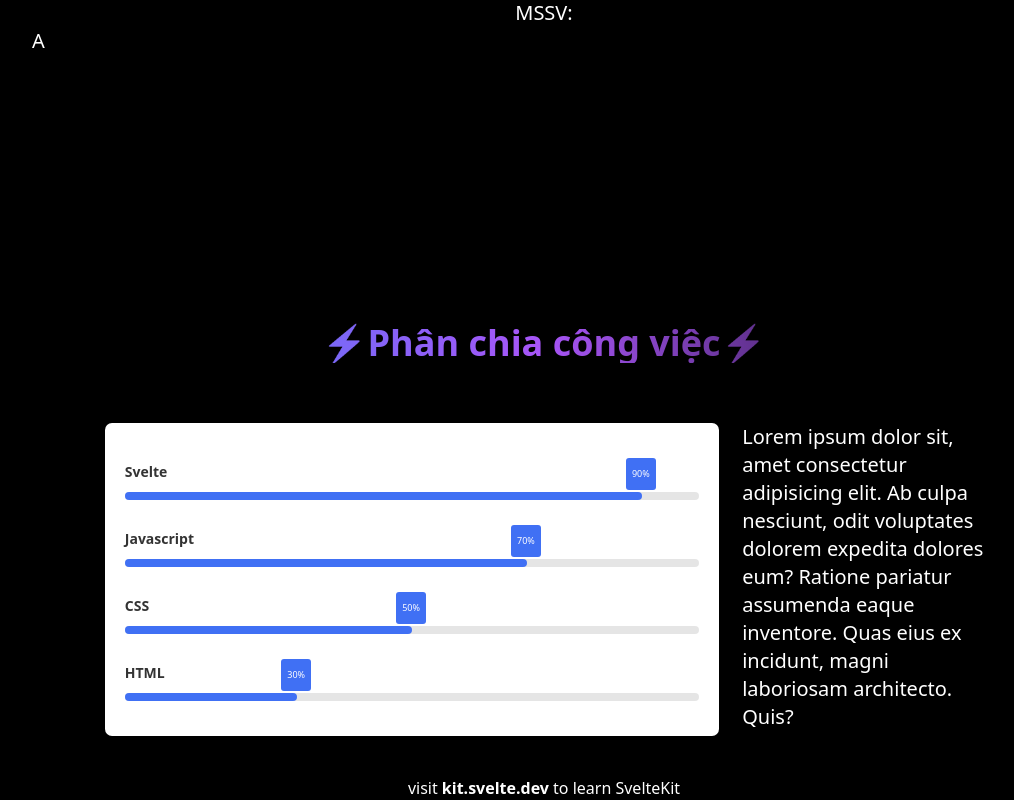
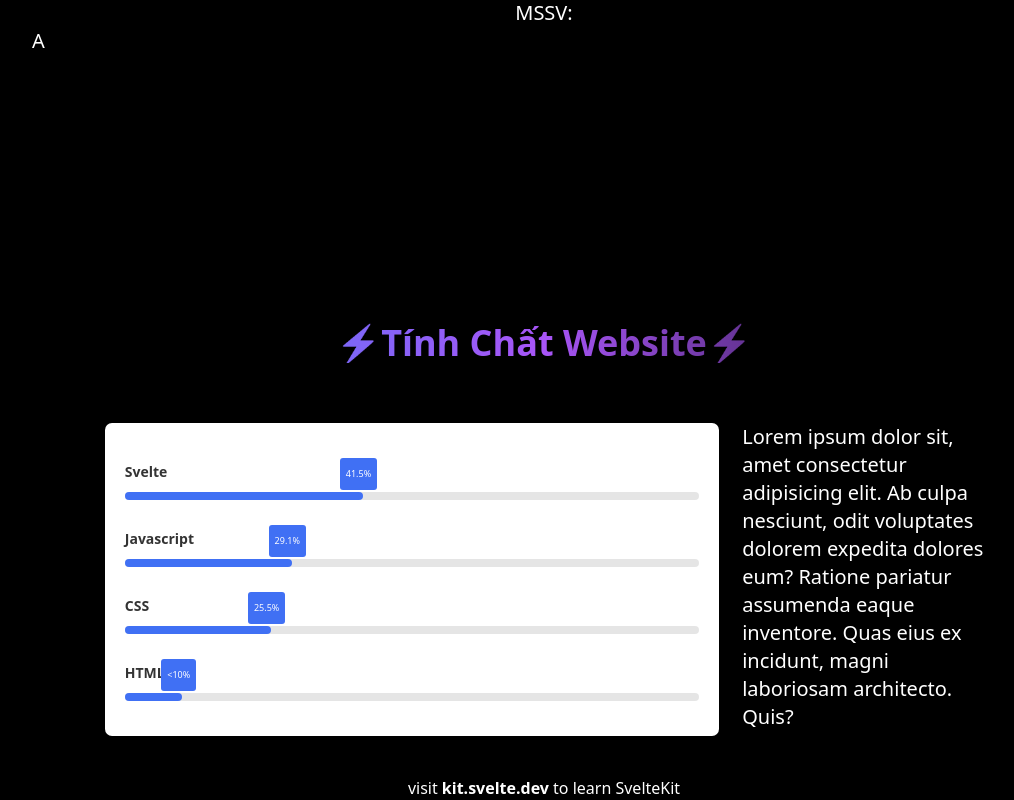
Before and after one commit to Jackesque/IE104-Project-Personal-Blog, a SvelteKit app: page / in a window 1280 px wide. Shown: the part 1283-2083 px from the top of the page, without its empty margins (96-1110 px from the left). Built offline with nearby package versions, Linux system fonts and the light colour scheme.

Commit message:
Seperate folder

```diff
--- a/src/routes/component/Progress/Progress.css
+++ b/src/component/Language/Language.css
@@ -24,6 +24,7 @@
     border-radius: 6px;
     margin-top: 6px;
     background: rgba(0,0,0,0.1);
+
 }
 .skill-bar .skill-per{
     position: relative;
@@ -34,19 +35,9 @@
     background: #4070f4;
     animation: progress 0.4s ease-in-out forwards;
     opacity: 0;
+    min-width:10%;
 }
-.skill-per.css{
-    width: 70%;
-    animation-delay: 0.1s;
-}
-.skill-per.javascript{
-    width: 50%;
-    animation-delay: 0.2s;
-}
-.skill-per.nodejs{
-    width: 30%;
-    animation-delay: 0.3s;
-}
+
 @keyframes progress {
     0%{
         width: 0;
--- a/src/routes/component/Progress/Progress.svelte
+++ b/src/component/Language/Language.svelte
@@ -1,37 +1,37 @@
 <script>
-    import './Progress.css'
+    import './Language.css'
 </script>
 
 <div class="container">
     <div class="skill-box">
         <span class="title">Svelte</span>
         <div class="skill-bar">
-            <span class="skill-per html">
-                <span class="tooltip">90%</span>
+            <span class="skill-per bg-red-500" style='width:41.5%'>
+                <span class="tooltip">41.5%</span>
             </span>
         </div>
     </div>
     <div class="skill-box">
         <span class="title">Javascript</span>
         <div class="skill-bar">
-            <span class="skill-per css">
-                <span class="tooltip">70%</span>
+            <span class="skill-per" style='animation-delay: 0.1s; width:29.1%'>
+                <span class="tooltip">29.1%</span>
             </span>
         </div>
     </div>
     <div class="skill-box">
         <span class="title">CSS</span>
         <div class="skill-bar">
-            <span class="skill-per javascript">
-                <span class="tooltip">50%</span>
+            <span class="skill-per javascript red" style='animation-delay: 0.2s; width:25.5%'>
+                <span class="tooltip">25.5%</span>
             </span>
         </div>
     </div>
     <div class="skill-box">
         <span class="title">HTML</span>
         <div class="skill-bar">
-            <span class="skill-per nodejs">
-                <span class="tooltip">30%</span>
+            <span class="skill-per" style='animation-delay: 0.3s; width:3.9%'>
+                <span class="tooltip">&lt;10%</span>
             </span>
         </div>
     </div>
--- a/src/routes/+layout.svelte
+++ b/src/routes/+layout.svelte
@@ -1,10 +1,10 @@
 <script>
-	import Header from './component/Header/Header.svelte'
-	import './base.css'
+	import Navbar from '../component/Navbar/Navbar.svelte'
+	import '../css/base.css'
 </script>
 <div class="flex flex-col bg-black min-h-screen text-white w-full">
 	<div class='sticky top-0 mb-10'>
-		<Header/>
+		<Navbar/>
 	</div>
 
 	<main class='flex flex-col flex-1'>
--- a/src/routes/+page.svelte
+++ b/src/routes/+page.svelte
@@ -1,6 +1,10 @@
 <script>
-	import './base.css'
-	import Progress from './component/Progress/Progress.svelte'
+	import Intro from './home/Intro.svelte'
+	import MemberList from './home/MemberList.svelte'
+	import WebAnalyze from './home/WebAnalyze.svelte'
+
+	//css
+	import '../css/base.css'
 </script>
 
 <svelte:head>
@@ -8,64 +12,11 @@
 	<meta name="description" content="Svelte demo app" />
 </svelte:head>
 
-<div id='content1' class='flex flex-col items-center mt-10'>
-	<div class='content border-b-2 pb-60 border-grey-400'>
-		<h1 class='text-3xl font-bold'>Chào!</h1>
-		<h1 class='text-4xl font-bold pt-3'>Đây là đồ án blog cá nhân của
-		<span class=' text-transparent bg-gradient-to-r from-emerald-300 via-teal-400 to-teal-500 bg-clip-text'>Nhóm 2</span>
-		</h1>
-		<p class='pt-3'>Như tiêu đề và tính chất đồ án nhóm mình đăng ký, đây là blog cá nhân của nhóm<br>
-		Trang web phần lớn được viết bằng framework Sveltekit, CSS Tailwind và Javascript </p>
-		<p class='pt-3'>Mọi người có thể xem mã nguồn ở <a class='text-teal-400 underline' href='https://github.com/Jackesque/IE104-Project-Personal-Blog'>Github</a>!</p>
+<div class='flex flex-col items-center mt-10'>
+	<Intro/>
 
-		<div class='flex gap-8 pt-5 font-bold'>
-			<div class='border-2 border-gray-400 rounded-md p-3 hover:scale-[1.03]
-			hover:border-teal-300 hover:text-teal-300'><a href='#content2'><p>Thành viên nhóm</p></a></div>
-			<div class='border-2 border-gray-400 rounded-md p-3 hover:scale-[1.03]
-			hover:border-teal-300 hover:text-teal-300'><a href='#content3'><p>Quá trình công việc</p></a></div>
-		</div>
-	</div>
+	<MemberList/>
 
-	<div id='content2' class='content mb-40 pt-24'>
-		<span class='text-4xl font-bold pt-3 text-transparent bg-gradient-to-r
-		from-yellow-400 via-red-500 to-pink-500 bg-clip-text mb-20 text-center'>🔥Thành viên trong nhóm🔥 </span>
-		<div class='grid grid-cols-3 gap-3'>
-			<div class='flex flex-col items-center'>
-				<img class='w-80 m-3 rounded-md' src='ava1.png' alt='Thai1'/>
-				<h1 class='text-2xl font-medium m-1'>Trần Duy Thái</h1>
-				<h2 class='text-xl'>MSSV:21522582</h2>
-			</div>
-			<div class='flex flex-col items-center'>
-				<img class='w-80 m-3 rounded-md' src='ava2.jpg' alt='Tien'/>
-				<h1 class='text-2xl font-medium m-1'>Trần Quang Tiến</h1>
-				<h2 class='text-xl'>MSSV:</h2>
-			</div>
-			<div class='flex flex-col items-center'>
-				<img class='w-80 m-3 rounded-md' src='' alt='Thai2'/>
-				<h1 class='text-2xl font-medium m-1'>Đào Duy Thái</h1>
-				<h2 class='text-xl'>MSSV:</h2>
-			</div>
-		</div>
-		<a href='#content1 font-white'><p>A</p></a>
-	</div>
-
-	<div id='content3' class='content pt-24'>
-		<span class='text-4xl font-bold pt-3 text-transparent bg-gradient-to-r
-		from-blue-500 via-purple-500 bg-clip-text mb-5 text-center'>⚡️Phân chia công việc⚡️</span>
-
-		<div class='flex gap-2 pt-10 w-full justify-center'>
-			<Progress/>
-
-			<span class='overflow-hidden whitespace-prewrap max-h-80 w-3/12'>
-				<p>Lorem ipsum dolor sit, amet consectetur adipisicing elit. Ab culpa nesciunt, odit voluptates dolorem expedita dolores eum? Ratione pariatur assumenda eaque inventore. Quas eius ex incidunt, magni laboriosam architecto. Quis?</p>
-			</span>
-		</div>
-
-		<svg width="1890" height="1344" viewBox="0 0 1890 1344" fill="none" xmlns="http://www.w3.org/2000/svg" class="absolute bottom-0 right-6 translate-y-[37%] transform-gpu w-[calc(100%-3rem)] md:w-[600px] 2xl:w-[900px] z-[-1] opacity-70 dark:opacity-30">
-			<path d="M473 468V757.944L709 639.944V351.5M473 468L237 351.5M473 468L709 351.5M473 468V756.444L237 874.444M473 468L237 352L1 468M473 468L237 584.5M709 351.5L473 235.5L237 351.5M709 351.5V641.444M709 351.5L473 235L709 119L945 235L709 351.5ZM237 351.5V118M237 584.5V874.444M237 584.5L1 468M237 874.444L1 756.444V468M237 118L473 2L709 118L473 234.5L237 118ZM1181 587V352M1181 352L945 236L709 352M1181 352L945 468.5M709 352V640.444L892.5 729.5M709 352L945 468.5M945 468.5V701.5M1417 990.944V702.5M1417 702.5L1181 586.5L945 702.5L1181 819M1417 702.5L1181 819M1417 702.5V992.444M1417 702.5L1181 586L1417 470L1653 586L1417 702.5ZM1181 819L945 703L709 819M1181 819L945 935.5M945 935.5V1225.44L709 1107.44V819M945 935.5L709 819M1181 1052.5V1342.44M1181 1052.5L945 936M1181 1052.5L1417 936M1181 1342.44L1417 1224.44V936M1181 1342.44L945 1224.44V936M1417 936L1181 820L945 936M1653 819.5V1109.44M1653 819.5L1417 703M1653 819.5L1889 703M1653 1109.44L1889 991.444V703M1653 1109.44L1417 991.444V703M1889 703L1653 587L1417 703" stroke="url(#paint0_linear_606_425)" stroke-width="2"></path>
-
-			<defs><linearGradient id="paint0_linear_606_425" x1="1888.85" y1="711.272" x2="752.465" y2="-321.779" gradientUnits="userSpaceOnUse"><stop class="text-primary-400 dark:text-primary-400" stop-color="currentColor"></stop><stop class="text-primary-300 dark:text-primary-300" offset="0.5" stop-color="currentColor"></stop><stop class="text-primary-300 dark:text-primary-200" offset="1" stop-color="currentColor"></stop></linearGradient></defs>
-		</svg>
-	</div>
+	<WebAnalyze/>
 
 </div>
--- /dev/null
+++ b/src/routes/home/Intro.svelte
@@ -0,0 +1,16 @@
+<div id='content1' class='content border-b-2 pb-60 border-grey-400'>
+    <h1 class='text-3xl font-bold'>Chào!</h1>
+    <h1 class='text-4xl font-bold pt-3'>Đây là đồ án blog cá nhân của
+    <span class=' text-transparent bg-gradient-to-r from-emerald-300 via-teal-400 to-teal-500 bg-clip-text'>Nhóm 2</span>
+    </h1>
+    <p class='pt-3'>Như tiêu đề và tính chất đồ án nhóm mình đăng ký, đây là blog cá nhân của nhóm<br>
+    Trang web phần lớn được viết bằng framework Sveltekit, CSS Tailwind và Javascript </p>
+    <p class='pt-3'>Mọi người có thể xem mã nguồn ở <a class='text-teal-400 underline' href='https://github.com/Jackesque/IE104-Project-Personal-Blog'>Github</a>!</p>
+
+    <div class='flex gap-8 pt-5 font-bold'>
+        <div class='border-2 border-gray-400 rounded-md p-3 hover:scale-[1.03]
+        hover:border-teal-300 hover:text-teal-300'><a href='#content2'><p>Thành viên nhóm</p></a></div>
+        <div class='border-2 border-gray-400 rounded-md p-3 hover:scale-[1.03]
+        hover:border-teal-300 hover:text-teal-300'><a href='#content3'><p>Quá trình công việc</p></a></div>
+    </div>
+</div>
--- /dev/null
+++ b/src/routes/home/MemberList.svelte
@@ -0,0 +1,22 @@
+<div id='content2' class='content mb-40 pt-24'>
+    <span class='text-4xl font-bold pt-3 text-transparent bg-gradient-to-r
+    from-yellow-400 via-red-500 to-pink-500 bg-clip-text mb-20 text-center'>🔥Thành viên trong nhóm🔥 </span>
+    <div class='grid grid-cols-3 gap-3'>
+        <div class='flex flex-col items-center'>
+            <img class='w-80 m-3 rounded-md' src='ava1.png' alt='Thai1'/>
+            <h1 class='text-2xl font-medium m-1'>Trần Duy Thái</h1>
+            <h2 class='text-xl'>MSSV:21522582</h2>
+        </div>
+        <div class='flex flex-col items-center'>
+            <img class='w-80 m-3 rounded-md' src='ava2.jpg' alt='Tien'/>
+            <h1 class='text-2xl font-medium m-1'>Trần Quang Tiến</h1>
+            <h2 class='text-xl'>MSSV:</h2>
+        </div>
+        <div class='flex flex-col items-center'>
+            <img class='w-80 m-3 rounded-md' src='' alt='Thai2'/>
+            <h1 class='text-2xl font-medium m-1'>Đào Duy Thái</h1>
+            <h2 class='text-xl'>MSSV:</h2>
+        </div>
+    </div>
+    <a href='#content1 font-white'><p>A</p></a>
+</div>
--- /dev/null
+++ b/src/routes/home/WebAnalyze.svelte
@@ -0,0 +1,15 @@
+<script>
+    import Language from '../../component/Language/Language.svelte'
+</script>
+
+<div id='content3' class='content pt-24'>
+    <span class='text-4xl font-bold pt-3 text-transparent bg-gradient-to-r
+    from-blue-500 via-purple-500 bg-clip-text mb-5 text-center'>⚡️Tính Chất Website⚡️</span>
+
+    <div class='flex gap-2 pt-10 w-full justify-center'>
+        <Language/>
+        <span class='overflow-hidden whitespace-prewrap max-h-80 w-3/12'>
+            <p>Lorem ipsum dolor sit, amet consectetur adipisicing elit. Ab culpa nesciunt, odit voluptates dolorem expedita dolores eum? Ratione pariatur assumenda eaque inventore. Quas eius ex incidunt, magni laboriosam architecto. Quis?</p>
+        </span>
+    </div>
+</div>
```
Also changed, not shown: src/component/Navbar/Navbar.svelte (renamed from src/routes/component/Header/Header.svelte), src/css/base.css (renamed from src/routes/base.css), src/css/styles.css (renamed from src/routes/styles.css), static/background.svg (added).
